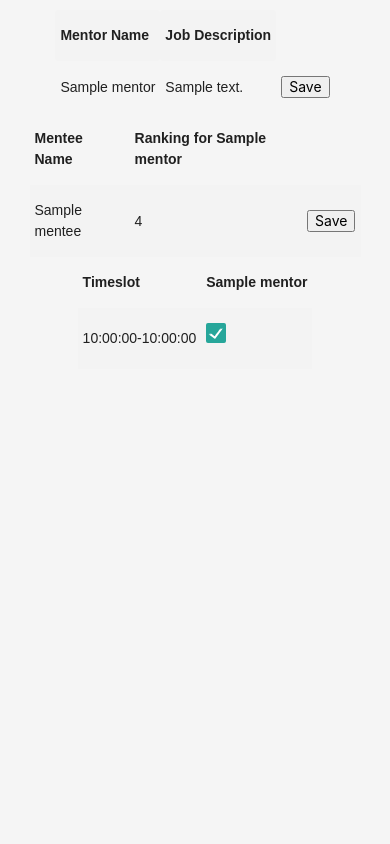
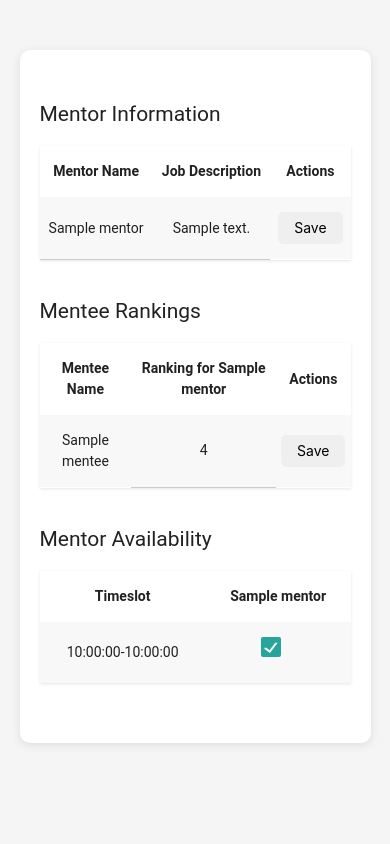
Before and after one commit to PaulKMueller/match_my_mentor, a Flask app: page /admin in a window 390 px wide. Run offline with Flask 3, Linux system fonts and the light colour scheme; tables that the repository leaves empty hold one stand-in row (values such as "Sample post"); parts of the project's set-up code (start-up, migrations or seed data) failed here and were passed over.

Commit message:
Improve Appearance

```diff
--- a/src/optimizer.py
+++ b/src/optimizer.py
@@ -85,7 +85,7 @@ class Optimizer:
         # Fetch all mentors and mentees first to avoid repeated database queries
         mentor_names = {mentor.id: mentor.name for mentor in Mentor.query.all()}
         mentee_names = {mentee.id: mentee.name for mentee in Mentee.query.all()}
-        time_slot_names = {time_slot.id: f"{time_slot.start_time}-{time_slot.end_time}" for time_slot in TimeSlot.query.all()}
+        time_slot_names = {time_slot.id: f"{time_slot.start_time.strftime('%H:%M')}-{time_slot.end_time.strftime('%H:%M')}" for time_slot in TimeSlot.query.all()}
 
         results_by_timeslot = {}
         for timeslot in self.timeslots:
--- a/src/templates/admin.html
+++ b/src/templates/admin.html
@@ -4,8 +4,65 @@
     <meta charset="UTF-8">
     <meta name="viewport" content="width=device-width, initial-scale=1.0">
     <title>Admin Interface</title>
-    <link rel="stylesheet" href="{{ url_for('static', filename='style.css') }}">
+
+    <!-- Materialize CSS -->
     <link href="https://cdnjs.cloudflare.com/ajax/libs/materialize/1.0.0/css/materialize.min.css" rel="stylesheet">
+
+    <!-- Custom Styles -->
+    <style>
+        body {
+            background-color: #f5f5f5;
+            font-family: 'Roboto', sans-serif;
+        }
+        .container {
+            margin-top: 50px;
+            max-width: 1200px;
+            background-color: #ffffff;
+            padding: 40px;
+            border-radius: 10px;
+            box-shadow: 0 2px 10px rgba(0, 0, 0, 0.1);
+        }
+        h2 {
+            font-size: 2rem;
+            margin-bottom: 20px;
+        }
+        table {
+            margin-bottom: 40px;
+        }
+        table.striped {
+            box-shadow: 0 1px 3px rgba(0, 0, 0, 0.1);
+        }
+        td, th {
+            text-align: center;
+        }
+        .table-container {
+            margin-bottom: 30px;
+        }
+        button {
+            border: none;
+            border-radius: 5px;
+            padding: 8px 16px;
+            cursor: pointer;
+            transition: background-color 0.3s ease;
+        }
+        .editable, .editable-ranking {
+            border-bottom: 1px solid #ccc;
+            padding: 5px;
+        }
+        .editable:hover, .editable-ranking:hover {
+            background-color: #e8f5e9;
+        }
+        @media (max-width: 600px) {
+            .container {
+                padding: 20px;
+            }
+            h2 {
+                font-size: 1.5rem;
+            }
+        }
+    </style>
+
+    <!-- Favicon code -->
     <link rel="apple-touch-icon" sizes="180x180" href="{{ url_for('static', filename='apple-touch-icon.png') }}">
     <link rel="icon" type="image/png" sizes="32x32" href="{{ url_for('static', filename='favicon-32x32.png') }}">
     <link rel="icon" type="image/png" sizes="16x16" href="{{ url_for('static', filename='favicon-16x16.png') }}">
@@ -14,12 +71,17 @@
 <body>
     <div class="container">
         <!-- Existing Mentor and Mentee Tables -->
+        <h2>Mentor Information</h2>
         <div class="table-container">
-            <table class="striped">
+            <table class="striped centered">
+                <thead>
                     <tr>
                         <th>Mentor Name</th>
                         <th>Job Description</th>
+                        <th>Actions</th>
                     </tr>
+                </thead>
+                <tbody>
                     {% for mentor in mentors_data %}
                     <tr data-id="{{ mentor.mentor.id }}">
                         <td contenteditable="true" class="editable" data-column="name">{{ mentor.mentor.name }}</td>
@@ -27,17 +89,20 @@
                         <td><button onclick="saveChanges(this)">Save</button></td>
                     </tr>
                     {% endfor %}
+                </tbody>
             </table>
         </div>
 
+        <h2>Mentee Rankings</h2>
         <div class="table-container">
-            <table class="striped">
+            <table class="striped centered">
                 <thead>
                     <tr>
                         <th>Mentee Name</th>
                         {% for mentor in mentors_data %}
                         <th>Ranking for {{ mentor.mentor.name }}</th>
                         {% endfor %}
+                        <th>Actions</th>
                     </tr>
                 </thead>
                 <tbody>
@@ -55,8 +120,9 @@
         </div>
 
         <!-- New Table for Mentor Availability by Timeslot -->
+        <h2>Mentor Availability</h2>
         <div class="table-container">
-            <table class="striped">
+            <table class="striped centered">
                 <thead>
                     <tr>
                         <th>Timeslot</th>
@@ -73,7 +139,7 @@
                         <td>
                             <label>
                                 <input type="checkbox" class="filled-in" data-timeslot="{{ timeslot }}"
-                                {{ 'checked' if timeslot in mentor. timeslots else '' }} onchange="updateAvailability(this, '{{ mentor.mentor.id }}', '{{ timeslot }}')"/>
+                                {{ 'checked' if timeslot in mentor.timeslots else '' }} onchange="updateAvailability(this, '{{ mentor.mentor.id }}', '{{ timeslot }}')"/>
                                 <span></span>
                             </label>
                         </td>
@@ -85,6 +151,7 @@
         </div>
     </div>
 
+    <!-- Materialize JS -->
     <script src="https://cdnjs.cloudflare.com/ajax/libs/materialize/1.0.0/js/materialize.min.js"></script>
     <script>
         function updateAvailability(checkbox, mentorId, timeslot) {
@@ -101,15 +168,15 @@
             }).then(response => response.json())
             .then(data => {
                 if (data.success) {
-                    Materialize.toast('Availability updated successfully!', 4000);
+                    M.toast({html: 'Availability updated successfully!'});
                 } else {
-                    Materialize.toast('Failed to update availability.', 4000);
+                    M.toast({html: 'Failed to update availability.'});
                     checkbox.checked = !checkbox.checked; // Revert the checkbox state if the update fails
                 }
             })
             .catch(error => {
                 console.error('Error:', error);
-                Materialize.toast('An error occurred while updating.', 4000);
+                M.toast({html: 'An error occurred while updating.'});
                 checkbox.checked = !checkbox.checked; // Revert the checkbox state on error
             });
         }
```
Also changed, not shown: src/templates/matching.html (+100 -4 lines), src/templates/setup.html (+6 -2 lines). Lines whose indentation alone changed are shown as unchanged.
